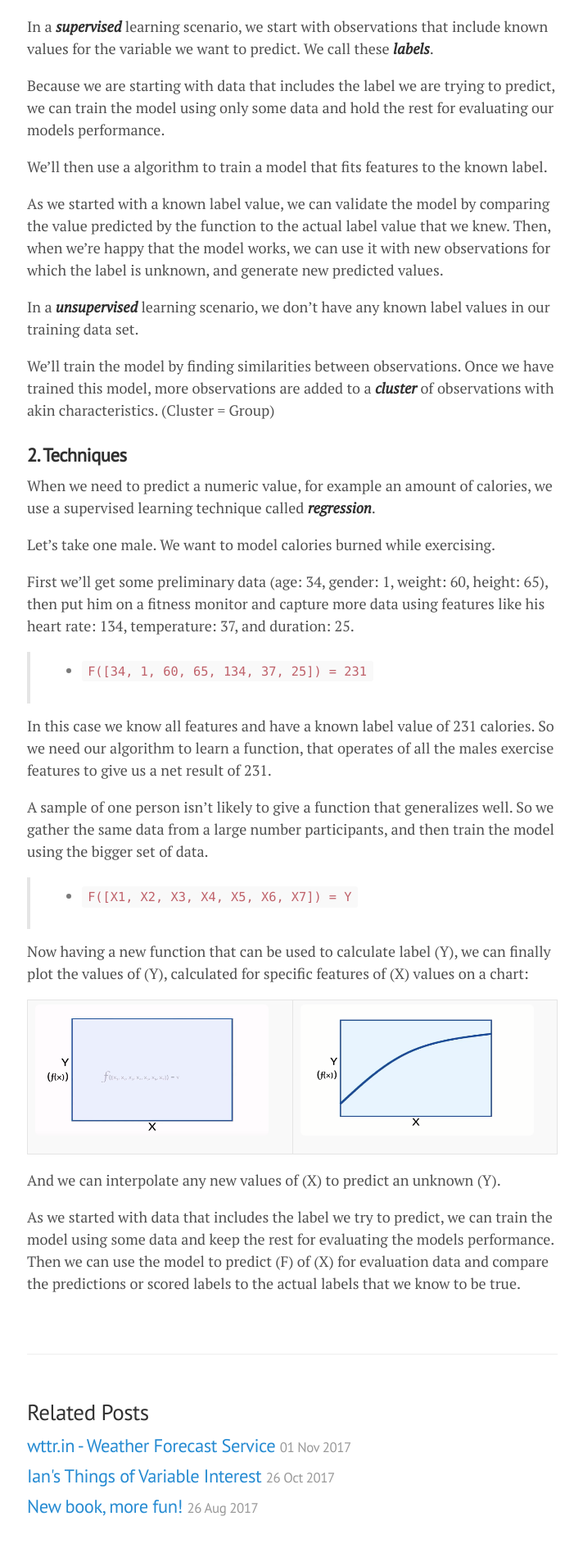
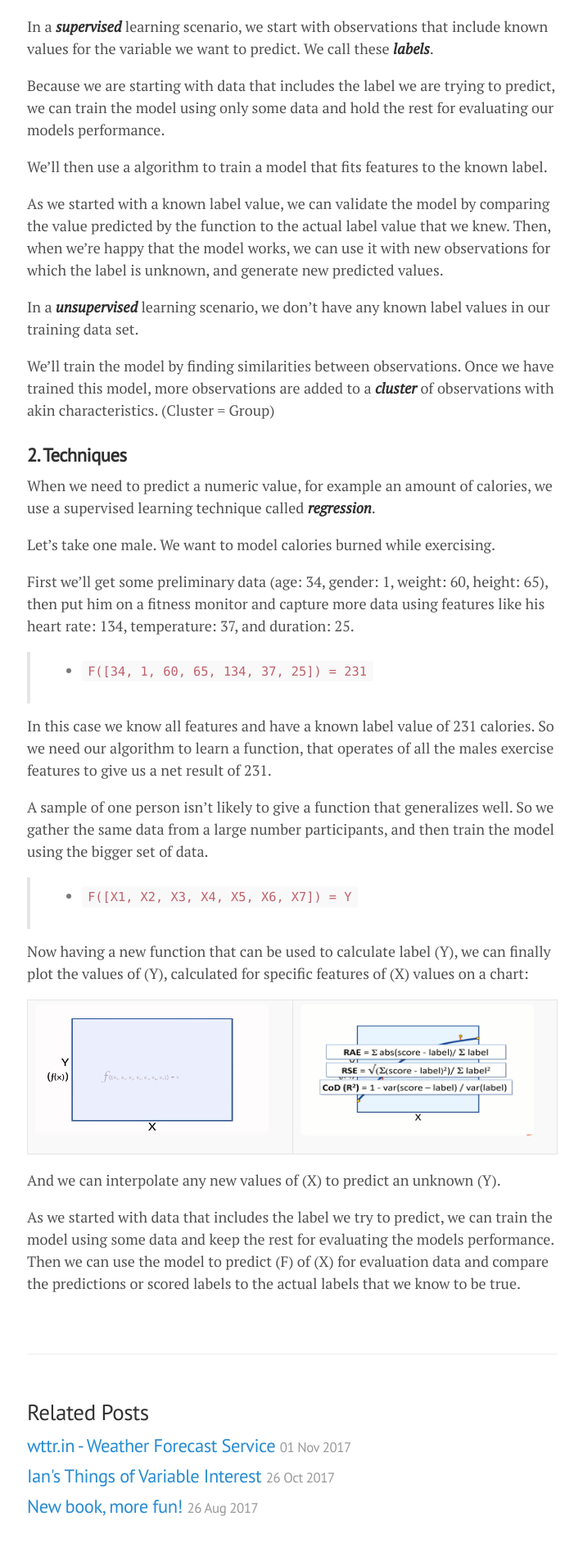
Before and after one commit to lgeurts/lgeurts.github.io, a Jekyll site: the page built from _posts/2018-06-29-artificial-intelligence-basics.md, in a window 1280 px wide. Shown: the part 1773-3678 px from the top of the page at 82% size, without its empty margins (283-995 px from the left). Built offline with Jekyll 4.4.1, drawn with Linux system fonts in a browser that asks for light colours; nearby versions of some CDN libraries.

Commit message:
Update 2018-06-29-artificial-intelligence-basics.md

```diff
--- a/_posts/2018-06-29-artificial-intelligence-basics.md
+++ b/_posts/2018-06-29-artificial-intelligence-basics.md
@@ -83,7 +83,7 @@ A sample of one person isn't likely to give a function that generalizes well. So
 Now having a new function that can be used to calculate label (Y), we can finally plot the values of (Y), calculated for specific features of (X) values on a chart:
 
 :-----------------:|:-----------------:
-<img src="/assets/plotted-chart-1.png" align="left" width="285" height="160" alt=""> | <img src="/assets/plotted-chart-2.png" align="left" width="285" height="160" alt="">
+<img src="/assets/plotted-chart-1.png" align="left" width="285" height="160" alt=""> | <img src="/assets/plotted-chart-8.png" align="left" width="285" height="160" alt="">
 
 And we can interpolate any new values of (X) to predict an unknown (Y).
 
```
